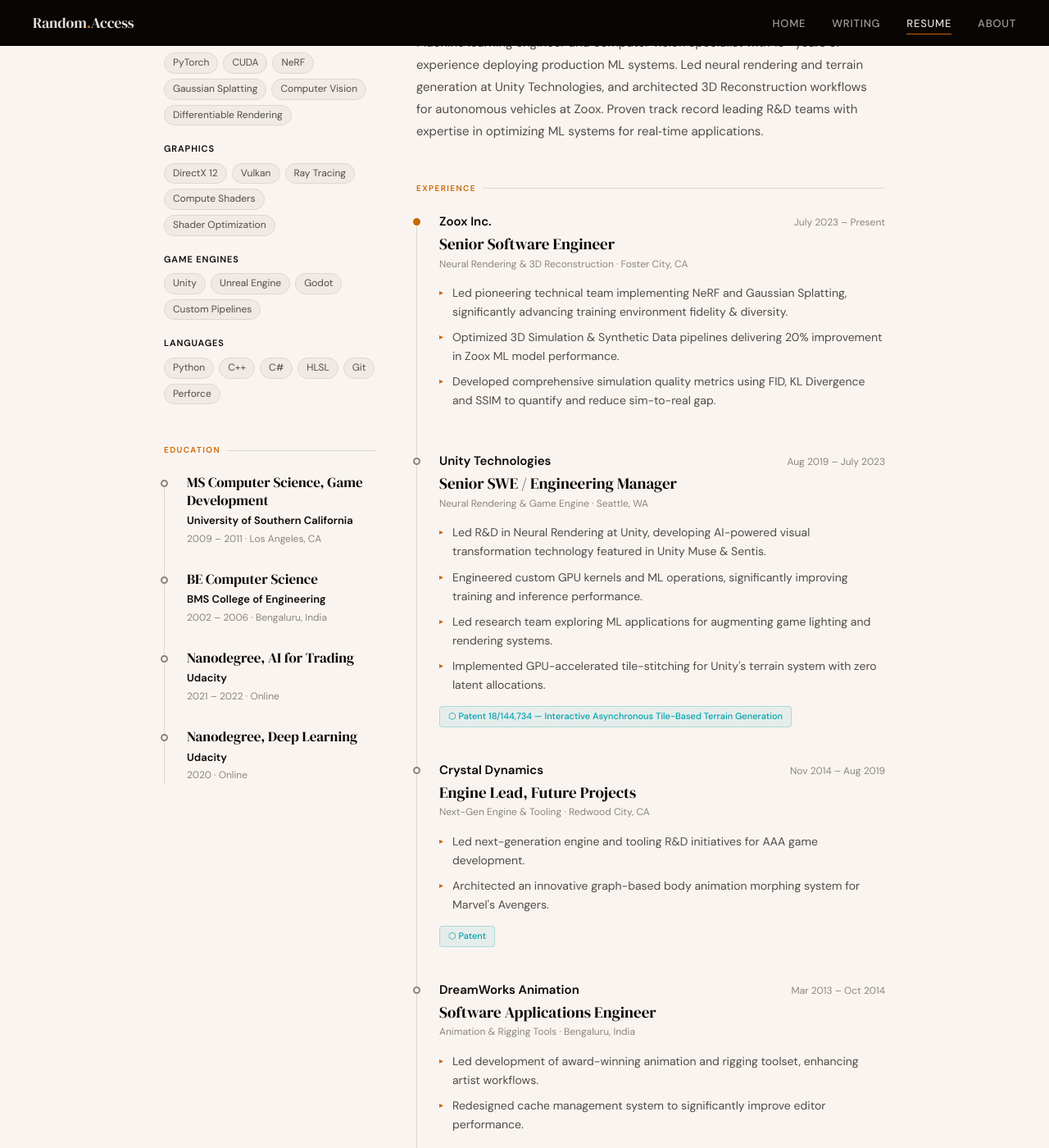
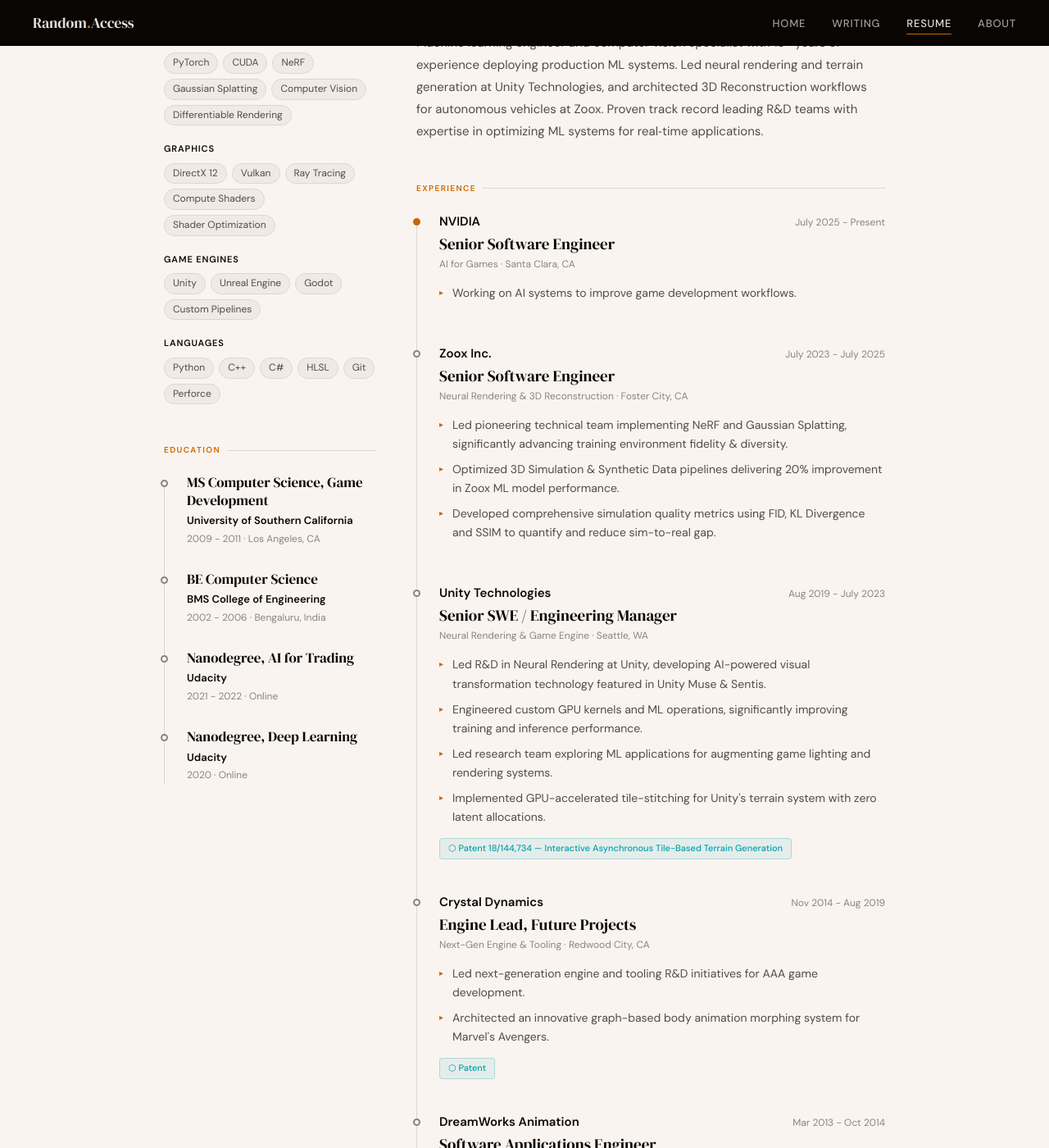
Before and after one commit to sahilramani/sahilramani.github.io, a Jekyll site: the page built from _pages/resume.md, in a window 1280 px wide and 1400 px high, scrolled down 499 px. Shown: the whole window at 82% size. Built offline with Jekyll 4.4.1, drawn with Linux system fonts in a browser that asks for light colours; some of the changed text lies outside the part shown.

Commit message:
update work

```diff
--- a/_data/education.yml
+++ b/_data/education.yml
@@ -1,16 +1,16 @@
 - school: University of Southern California
   degree: MS Computer Science, Game Development
-  period: 2009 – 2011
+  period: 2009 - 2011
   location: Los Angeles, CA
 
 - school: BMS College of Engineering
   degree: BE Computer Science
-  period: 2002 – 2006
+  period: 2002 - 2006
   location: Bengaluru, India
 
 - school: Udacity
   degree: Nanodegree, AI for Trading
-  period: 2021 – 2022
+  period: 2021 - 2022
   location: Online
 
 - school: Udacity
--- a/_data/navigation.yml
+++ b/_data/navigation.yml
@@ -3,7 +3,5 @@
     url: /posts/
   - title: "Resume"
     url: /resume/
-  - title: "Categories"
-    url: /categories/
   - title: "About"
     url: /about/
--- a/_data/work.yml
+++ b/_data/work.yml
@@ -1,5 +1,13 @@
+- company: NVIDIA
+  period: July 2025 - Present
+  location: Santa Clara, CA
+  title: Senior Software Engineer
+  sub: AI for Games
+  bullets:
+    - Working on AI systems to improve game development workflows.
+
 - company: Zoox Inc.
-  period: July 2023 – Present
+  period: July 2023 - July 2025
   location: Foster City, CA
   title: Senior Software Engineer
   sub: Neural Rendering & 3D Reconstruction
@@ -9,7 +17,7 @@
     - Developed comprehensive simulation quality metrics using FID, KL Divergence and SSIM to quantify and reduce sim-to-real gap.
 
 - company: Unity Technologies
-  period: Aug 2019 – July 2023
+  period: Aug 2019 - July 2023
   location: Seattle, WA
   title: Senior SWE / Engineering Manager
   sub: Neural Rendering & Game Engine
@@ -21,7 +29,7 @@
   patent: Patent 18/144,734 — Interactive Asynchronous Tile-Based Terrain Generation
 
 - company: Crystal Dynamics
-  period: Nov 2014 – Aug 2019
+  period: Nov 2014 - Aug 2019
   location: Redwood City, CA
   title: Engine Lead, Future Projects
   sub: Next-Gen Engine & Tooling
@@ -31,7 +39,7 @@
   patent: Patent #11189068 — Macro-based Electronic Map Editing
 
 - company: DreamWorks Animation
-  period: Mar 2013 – Oct 2014
+  period: Mar 2013 - Oct 2014
   location: Bengaluru, India
   title: Software Applications Engineer
   sub: Animation & Rigging Tools
@@ -40,21 +48,21 @@
     - Redesigned cache management system to significantly improve editor performance.
 
 - company: Microsoft
-  period: Jul 2011 – Oct 2012
+  period: Jul 2011 - Oct 2012
   location: Redmond, WA
   title: SDET, Xbox Graphics
   sub: ""
   bullets: []
 
 - company: Nokia Research Center
-  period: May 2012 – Jul 2012
+  period: May 2012 - Jul 2012
   location: Santa Monica, CA
   title: Research Intern, Mobile Experiences
   sub: ""
   bullets: []
 
 - company: Yahoo!
-  period: Jul 2006 – Jul 2009
+  period: Jul 2006 - Jul 2009
   location: Bengaluru, India
   title: Senior Systems Engineer
   sub: ""
```
